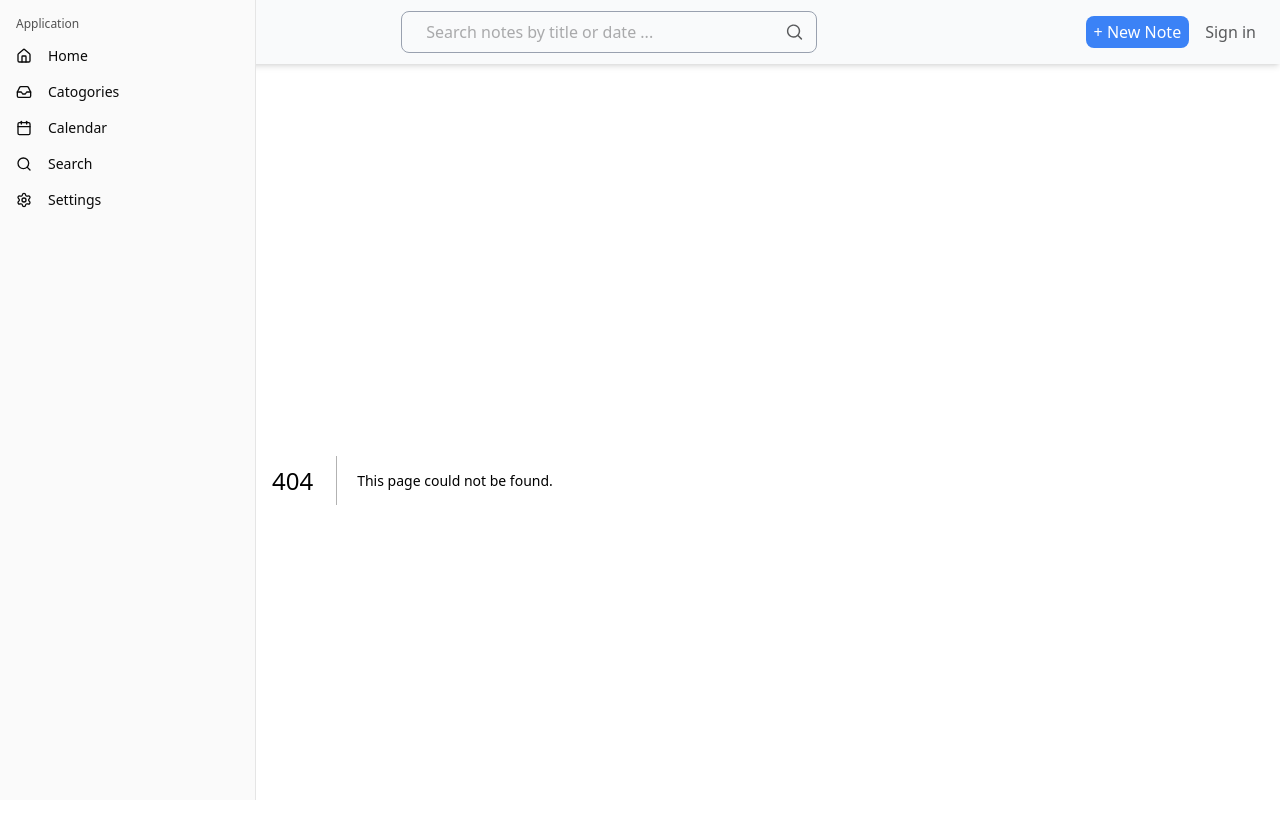
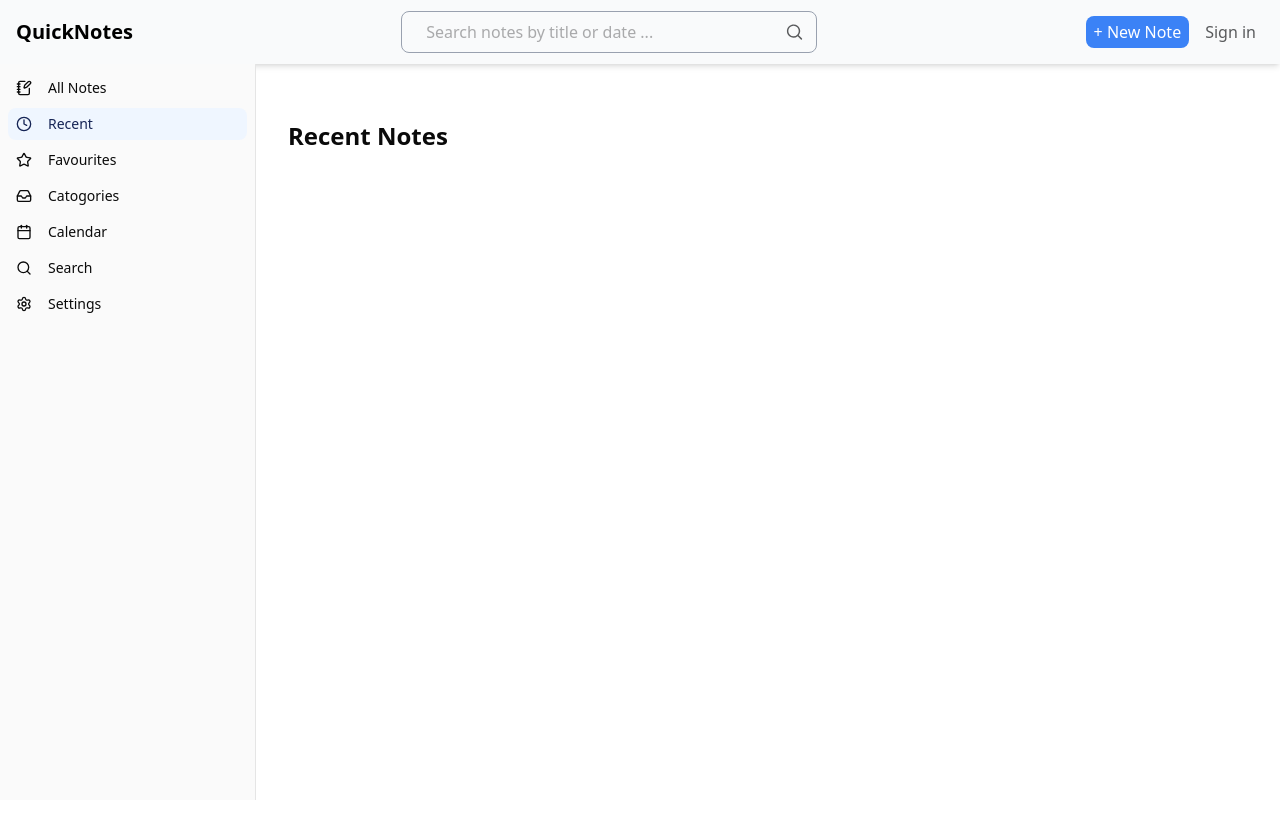
Before and after one commit to sadaru-hansaka/QuickNote, a Next.js app in the folder frontend/: page /recent in a window 1280 px wide. Before the commit this address had no page. Shown: the top 838 px of the page. After the commit the page ends 800 px from the top, so only its background shows below. Built offline with nearby package versions, Linux system fonts and the light colour scheme.

Commit message:
Fixed layout issues

```diff
--- a/frontend/src/app/categories/page.js
+++ b/frontend/src/app/categories/page.js
@@ -52,14 +52,14 @@ export default function Categories(){
     }, []);
 
     return(
-        <div className="min-h-screen flex flex-col items-center justify-center bg-gray-100 px-4">
-            <div className="p-4 w-[45vw]">
+        <div className="flex flex-col items-center justify-center bg-gray-100 px-4 w-full">
+            <div className="p-4">
                 <h1>Add New Category</h1>
                 <form onSubmit={handleSubmit}>
                     <div className="flex w-full items-center gap-2 mt-5 mb-10">
                         <Input type="text" placeholder="Category Name" value={category} onChange={(e) => setCategory(e.target.value)} required />
-                        <Button type="submit" variant="outline" className={"cursor-pointer"}>
-                            Add Category
+                        <Button type="submit" variant="outline" className={" bg-[#3B82F6]  hover:bg-blue-700 rounded-md text-[#FFFFFF] px-2 py-1 cursor-pointer"}>
+                            + Add Category
                         </Button>
                     </div>
                 </form>
--- a/frontend/src/app/layout.js
+++ b/frontend/src/app/layout.js
@@ -1,9 +1,11 @@
+'use client'
 import { Geist, Geist_Mono } from "next/font/google";
 import "./globals.css";
 import AppWrapper from "@/components/AppWrapper";
 import { SidebarProvider } from "@/components/ui/sidebar";
 import AppBar from "@/components/AppBar";
-import { AppSidebar } from "../components/sidebar"
+import { AppSidebar } from "../components/sidebar";
+import { usePathname } from 'next/navigation';
 
 const geistSans = Geist({
   variable: "--font-geist-sans",
@@ -15,26 +17,35 @@ const geistMono = Geist_Mono({
   subsets: ["latin"],
 });
 
-export const metadata = {
-  title: "QuckNotes",
-  description: "Save, Edit and View your Notes",
-};
+// export const metadata = {
+//   title: "QuckNotes",
+//   description: "Save, Edit and View your Notes",
+// };
 
 export default function RootLayout({ children }) {
+  const pathname = usePathname();
+  const isAuthPage = pathname === '/login' || pathname === '/register';
+
   return (
     <html lang="en">
       <body className={`${geistSans.variable} ${geistMono.variable} antialiased`}>
         <AppWrapper>
           <SidebarProvider>
-            <div className="flex flex-col min-h-screen pt-16">
+            {/* Main container with app bar height offset */}
+            <div className="flex flex-col min-h-screen">
+              {/* This empty div accounts for the fixed app bar space */}
+              <div className="h-16"></div>
 
-              {/* Sidebar + Main Content */}
+              {/* Content area that will contain sidebar + main content */}
               <div className="flex flex-1 overflow-hidden">
-                {/* Sidebar on the left */}
-                <AppSidebar />
+                {!isAuthPage && (
+                  <div className="h-[calc(100vh-4rem)] overflow-y-auto">
+                    <AppSidebar />
+                  </div>
+                )}
 
                 {/* Main content area */}
-                <main className="flex-1 p-4 overflow-y-auto">
+                <main className="flex-1 p-4 overflow-y-auto ml-[sidebar-width]">
                   {children}
                 </main>
               </div>
--- a/frontend/src/app/login/page.js
+++ b/frontend/src/app/login/page.js
@@ -41,7 +41,7 @@ export default function Login(){
     };
 
     return(
-        <div className="min-h-screen flex items-center justify-center bg-gray-100 px-4">
+        <div className="fixed inset-0 flex items-center justify-center bg-gray-200 px-4 min-w-full min-h-full">
             <Card className="w-full max-w-md shadow-lg">
                 <CardHeader>
                     <CardTitle className="text-2xl">Login</CardTitle>
--- /dev/null
+++ b/frontend/src/app/recent/page.js
@@ -0,0 +1,16 @@
+'use client'
+
+import { useEffect, useState } from 'react';
+import axios from 'axios';
+import NoteCard from '@/components/NoteCard';
+import { useRouter } from 'next/navigation';
+
+export default function RecentNotesPage(){
+
+
+    return(
+        <div className="max-w-screen-lg mx-auto px-4 py-10">
+            <h1 className="text-2xl font-bold mb-6">Recent Notes</h1>
+        </div>
+    )
+}
--- a/frontend/src/app/register/page.js
+++ b/frontend/src/app/register/page.js
@@ -30,7 +30,7 @@ export default function Register() {
   };
 
   return (
-    <div className="min-h-screen flex items-center justify-center bg-gray-100 px-4">
+    <div className="fixed inset-0 flex items-center justify-center bg-gray-100 px-4">
       <Card className="w-full max-w-md shadow-lg">
         <CardHeader>
           <CardTitle className="text-2xl">Register</CardTitle>
--- a/frontend/src/components/NoteCard.js
+++ b/frontend/src/components/NoteCard.js
@@ -61,7 +61,7 @@ export default function NoteCard({note, onNoteDelete, onNoteUpdate}){
 
     return(
         <>
-            <div onClick={()=>setDialogOpen(true)} className="relative bg-white pt-1 p-4 rounded-xl shadow-sm border w-73 h-38 cursor-pointer">
+            <div onClick={()=>setDialogOpen(true)} className="relative bg-white pt-1 p-4 rounded-xl shadow-sm border w-72 h-38 cursor-pointer">
 
                  <div className="absolute top-2 right-3" ref={menuRef}>
                     <button onClick={(e) => { e.stopPropagation(); setMenuOpen(!menuOpen); }}>
--- a/frontend/src/components/sidebar.js
+++ b/frontend/src/components/sidebar.js
@@ -1,4 +1,6 @@
-import { Calendar, Home, Inbox, Search, Settings } from "lucide-react"
+'use client';
+import { Calendar, Home, Inbox, Search, Settings,NotebookPenIcon,Clock,Star } from "lucide-react"
+
 import Link from "next/link";
 import {
   Sidebar,
@@ -9,13 +11,24 @@ import {
   SidebarMenu,
   SidebarMenuButton,
   SidebarMenuItem,
-} from "@/components/ui/sidebar"
+} from "@/components/ui/sidebar";
+import { usePathname } from "next/navigation";
 
 const items = [
   {
-    title: "Home",
+    title: "All Notes",
     url: "/",
-    icon: Home,
+    icon: NotebookPenIcon,
+  },
+  {
+    title: "Recent",
+    url: "/recent",
+    icon: Clock,
+  },
+  {
+    title: "Favourites",
+    url: "#",
+    icon: Star,
   },
   {
     title: "Catogories",
@@ -37,26 +50,34 @@ const items = [
     url: "#",
     icon: Settings,
   },
+
 ]
 
 export function AppSidebar() {
+  const pathname = usePathname();
   return (
-    <Sidebar>
+    <Sidebar className="fixed left-0 top-16 h-[calc(100vh-4rem)]">
       <SidebarContent>
         <SidebarGroup>
-          <SidebarGroupLabel>Application</SidebarGroupLabel>
+          {/* <SidebarGroupLabel>Application</SidebarGroupLabel> */}
           <SidebarGroupContent>
             <SidebarMenu>
-              {items.map((item) => (
-                <SidebarMenuItem key={item.title}>
-                  <SidebarMenuButton asChild>
-                    <Link href={item.url}>
+              {items.map((item) => {
+                const isActive = pathname === item.url;
+                return (
+                  <SidebarMenuItem key={item.title}>
+                    <SidebarMenuButton
+                      asChild
+                      className={isActive ? "bg-blue-50 text-blue-950 font-medium" : ""}
+                    >
+                      <Link href={item.url}>
                         <item.icon className="mr-2" />
                         <span>{item.title}</span>
-                    </Link>
-                  </SidebarMenuButton>
-                </SidebarMenuItem>
-              ))}
+                      </Link>
+                    </SidebarMenuButton>
+                  </SidebarMenuItem>
+                );
+              })}
             </SidebarMenu>
           </SidebarGroupContent>
         </SidebarGroup>
```
